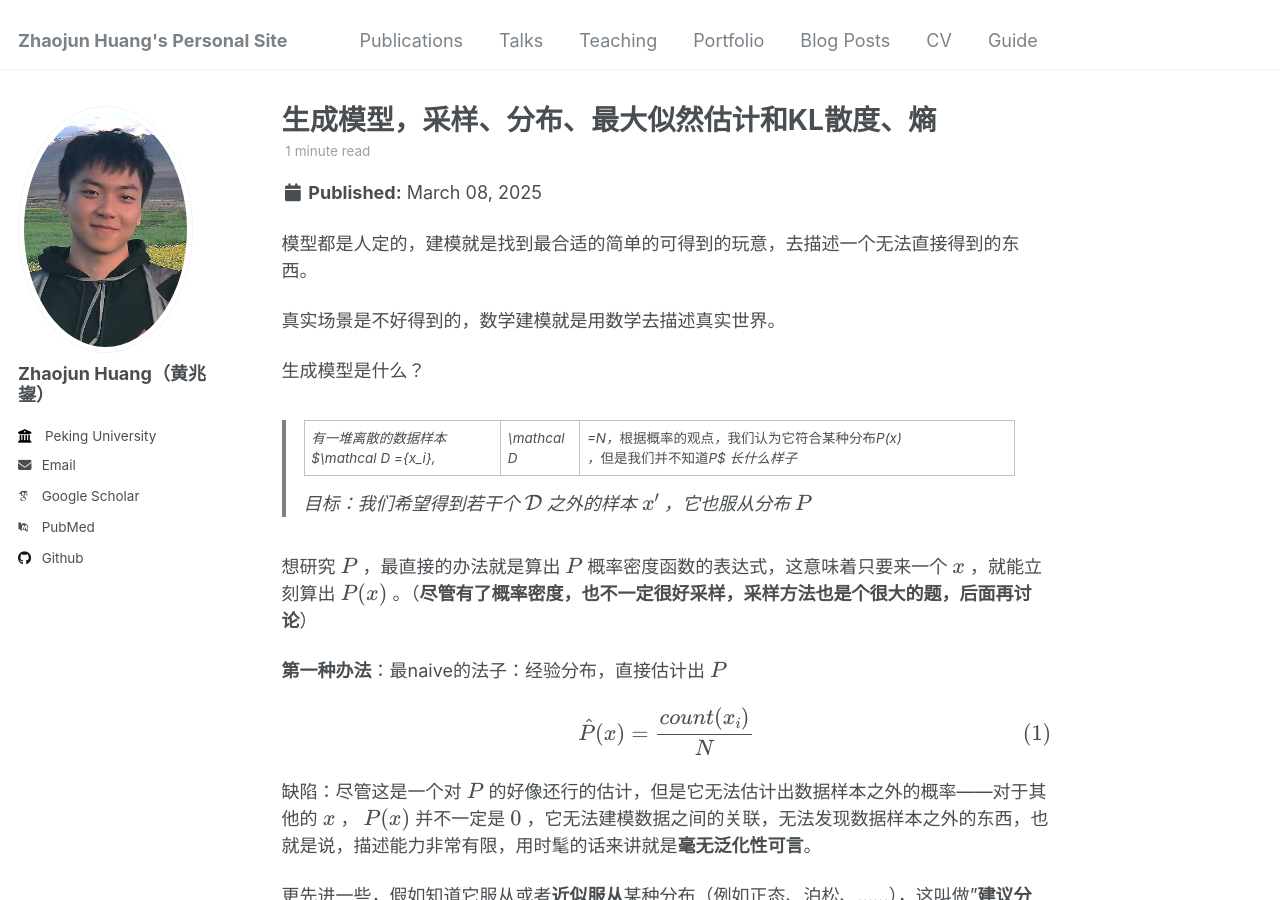
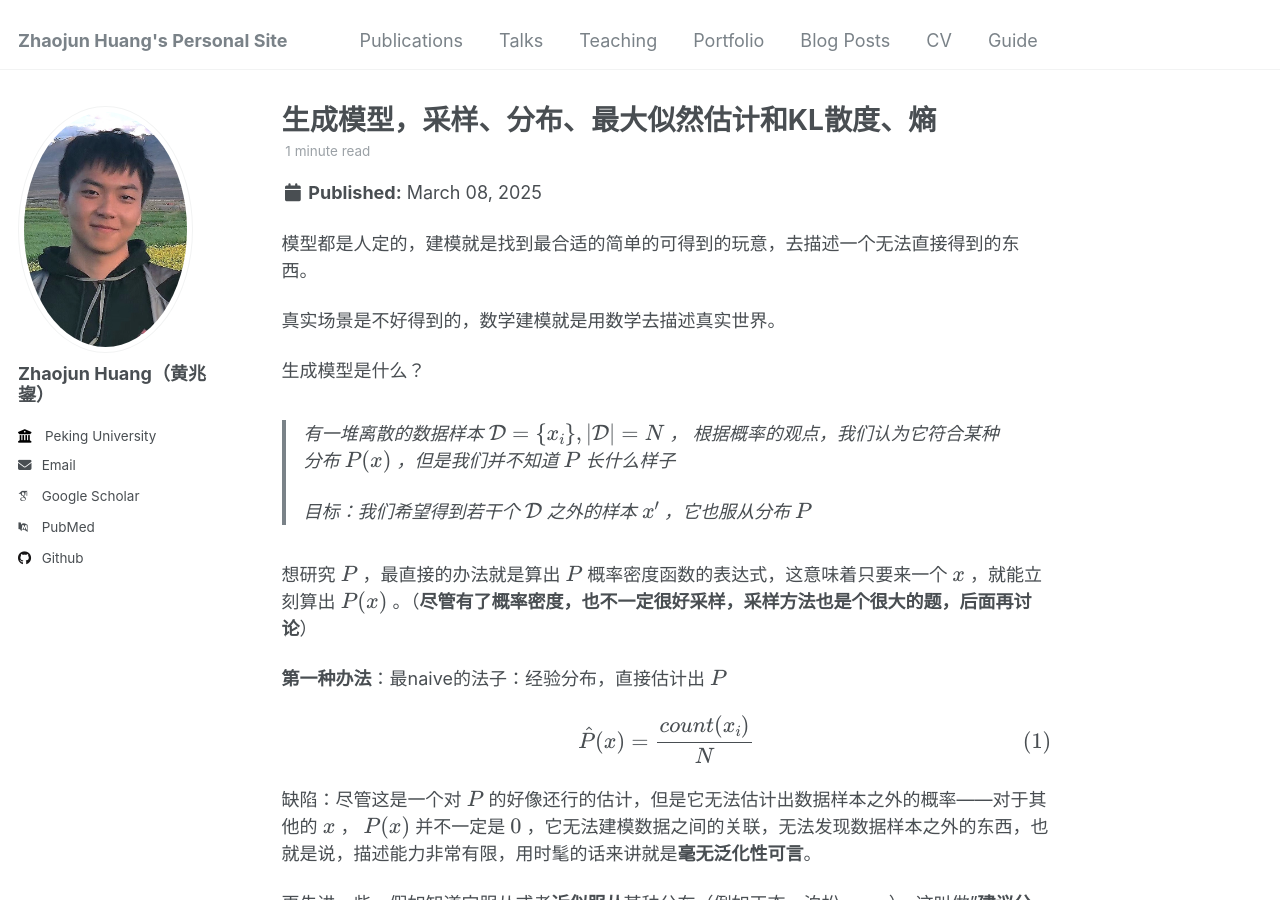
Before and after one commit to BAJimH/BAJimH.github.io, a Jekyll site: the page built from _posts/2025-03-09-KL.md, in a window 1280 px wide and 900 px high. Built offline with Jekyll 4.4.1, drawn with Linux system fonts in a browser that asks for light colours; some web fonts are replaced; formulas are drawn with MathJax 3.

Commit message:
Update 2025-03-09-KL.md

```diff
--- a/_posts/2025-03-09-KL.md
+++ b/_posts/2025-03-09-KL.md
@@ -12,7 +12,9 @@ tags:
 
 生成模型是什么？
 
-> 有一堆离散的数据样本 $\mathcal D =\{x_i\},|\mathcal D|=N$ ，根据概率的观点，我们认为它符合某种分布 $P(x)$ ，但是我们并不知道 $P$ 长什么样子
+> 有一堆离散的数据样本
+> $$\mathcal D =\{x_i\},|\mathcal D|=N $$ ，
+> 根据概率的观点，我们认为它符合某种分布 $P(x)$ ，但是我们并不知道 $P$ 长什么样子
 >
 > 目标：我们希望得到若干个 $\mathcal D$ 之外的样本 $x'$ ，它也服从分布 $P$
 
```
